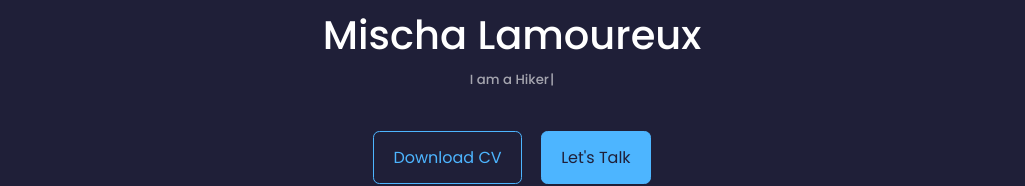
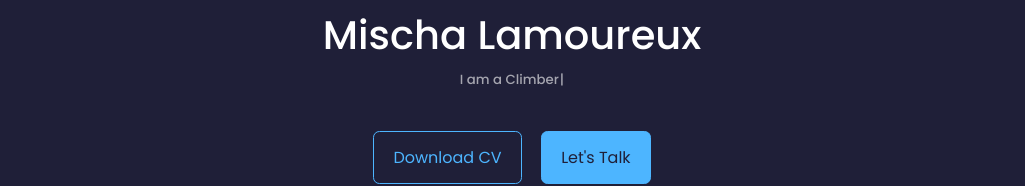
Before and after one commit to Mischa-Lamoureux/personal-portfolio, a React (Create React App) app: page / in a window 1280 px wide. Shown: the part 134-320 px from the top of the page, without its empty margins (128-1153 px from the left). Built offline with nearby package versions, Linux system fonts and the light colour scheme.

Commit message:
Added "Entrepreneur" to typewriter

```diff
--- a/src/components/header/Header.jsx
+++ b/src/components/header/Header.jsx
@@ -14,6 +14,7 @@ const Header = () => {
       "Climber",
       "Bookworm",
       "Tech Enthusiast",
+      "Entrepreneur",
     ];
     const shuffledArray = [...originalArray];
 
```
